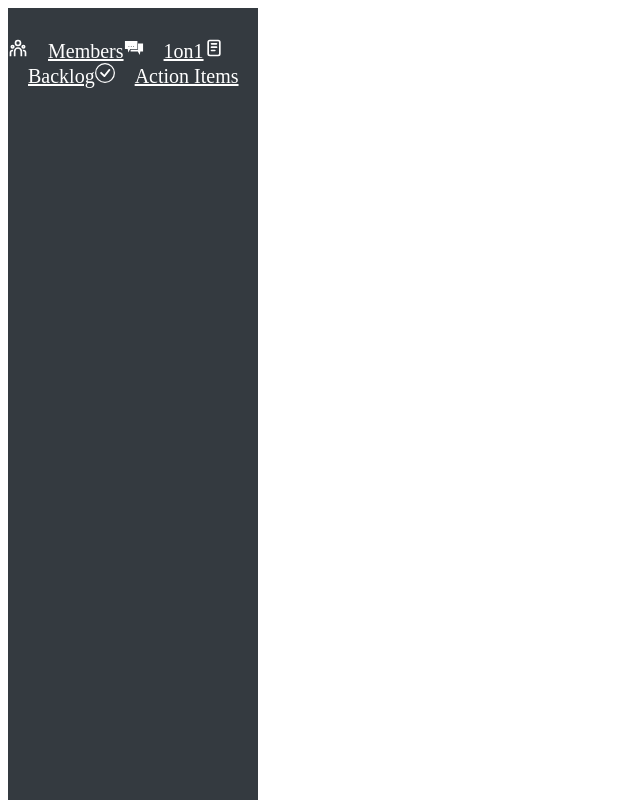
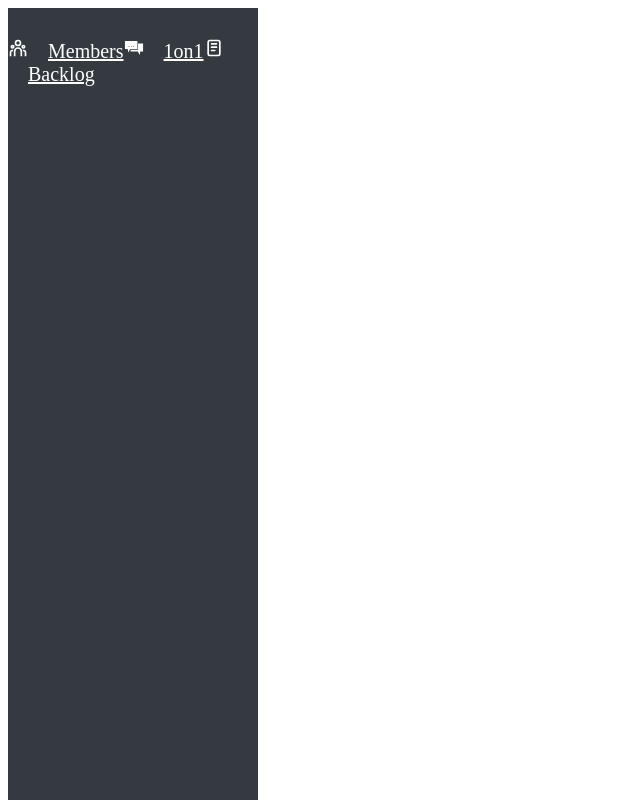
Before and after one commit to ohs30359-nobuhara/1on1-Launcher, a React app: page / in a window 1280 px wide. Shown: the top 800 px of the page, without its empty margins (0-640 px from the left). Built offline with nearby package versions, Linux system fonts and the light colour scheme; the HTML template or start-up script is replaced by a standard one.

Commit message:
page 切り替え処理を実装

```diff
--- a/src/index.tsx
+++ b/src/index.tsx
@@ -2,14 +2,40 @@ import ReactDOM from "react-dom";
 import React from "react";
 import {MainTemplate} from "./template/main";
 import OneOnOnePage from "./page/1on1";
-import MembersPage from "./page/membersPage";
+import Members from "./page/members";
 import {BacklogPage} from "./page/backlog";
+import {PageOption} from "./pageManager";
+import {PageKey} from "./pageKey";
+import { RiTeamLine } from 'react-icons/ri';
+import { GiTalk } from 'react-icons/gi';
+import { TbNotes } from 'react-icons/tb';
+
+
+const pages: PageOption[] = [
+  {
+    menuIcon: (<RiTeamLine className="menu-icon" />),
+    menuTitle: "Members",
+    component: (<Members/>),
+    key: PageKey.Members
+  },
+  {
+    menuIcon: (<GiTalk className="menu-icon" />),
+    menuTitle: "1on1",
+    component: (<OneOnOnePage/>),
+    key: PageKey.OneOnOne
+  },
+  {
+    menuIcon: (<TbNotes className="menu-icon" />),
+    menuTitle: "Backlog",
+    component: (<BacklogPage/>),
+    key: PageKey.Backlog
+  }
+]
+
 
 const App: React.FC = () => {
   return (
-    <MainTemplate>
-      <BacklogPage></BacklogPage>
-    </MainTemplate>
+    <MainTemplate pages={pages} />
   )
 }
 
--- a/src/page/membersPage.tsx
+++ b/src/page/members.tsx
@@ -40,7 +40,7 @@ const MemberProfile: React.FC<MemberProfileProps> = (props) => {
   )
 }
 
-const MembersPage: React.FC = () => {
+const Members: React.FC = () => {
   const memberStatus: MemberProfileProps[] = [
     {name: "suzuki", last1on1Date: "2022/11/01", assignDate: "2023/08/03"},
     {name: "tanaka", last1on1Date: "2023/01/01", assignDate: "2023/08/01"},
@@ -55,4 +55,4 @@ const MembersPage: React.FC = () => {
   );
 };
 
-export default MembersPage;
+export default Members;
--- /dev/null
+++ b/src/pageKey.ts
@@ -0,0 +1,5 @@
+export enum PageKey {
+  OneOnOne,
+  Backlog,
+  Members
+}
--- /dev/null
+++ b/src/pageManager.ts
@@ -0,0 +1,41 @@
+import {JSX} from "react";
+import {PageKey} from "./pageKey";
+
+export interface PageOption {
+  menuIcon: JSX.Element,
+  menuTitle: string,
+  component: JSX.Element
+  key: PageKey
+}
+
+class PageManager {
+  private pages: Map<PageKey, PageOption>
+  private changeHandler: (page: PageOption) => void
+
+  constructor() {
+    this.pages = new Map();
+    this.changeHandler = () => {};
+  }
+
+
+  setOption(pages: Array<PageOption>, changeHandler: (page: PageOption) => void): void {
+    pages.forEach(p => this.pages.set(p.key, p));
+    this.changeHandler = changeHandler
+  }
+
+  change(key: PageKey): void {
+    const op: PageOption | undefined = this.pages.get(key);
+
+    if (!op) {
+      console.error(`${key} is not found`);
+      return;
+    }
+    this.changeHandler(op);
+  }
+
+  getPage(): PageOption[] {
+    return Array.from(this.pages.values());
+  }
+}
+
+export const pageManager: PageManager = new PageManager();
--- a/src/template/main.tsx
+++ b/src/template/main.tsx
@@ -1,9 +1,6 @@
-import React, {ReactNode, useEffect, useState} from 'react';
+import React, {JSX, ReactNode, useEffect, useState} from 'react';
 import { Container, Row, Col, Nav } from 'react-bootstrap';
-import { RiTeamLine } from 'react-icons/ri';
-import { GiTalk } from 'react-icons/gi';
-import { TbNotes } from 'react-icons/tb';
-import { BsCheckCircle } from 'react-icons/bs';
+import {pageManager, PageOption} from "../pageManager";
 
 const MainMenu: React.FC = () => {
   const [menuHeight, setMenuHeight] = useState<number>(window.innerHeight);
@@ -12,6 +9,7 @@ const MainMenu: React.FC = () => {
     setMenuHeight(window.innerHeight);
   };
 
+  // メニューの高さをリサイズに合わせてbrowserの高さに揃える
   useEffect(() => {
     window.addEventListener('resize', updateMenuHeight);
     return () => {
@@ -35,29 +33,28 @@ const MainMenu: React.FC = () => {
 
   return (
     <div style={menuContainerStyle}>
-       <Nav defaultActiveKey="/home" className="flex-column">
-        <Nav.Link eventKey="link" className="d-flex align-items-center" style={fontStyle}>
-          <RiTeamLine className="menu-icon" />
-          <span className="ml-2" style={spanStyle}>Members</span>
-        </Nav.Link>
-        <Nav.Link eventKey="link" className="d-flex align-items-center" style={fontStyle}>
-          <GiTalk className="menu-icon" />
-          <span className="ml-2" style={spanStyle}>1on1</span>
-        </Nav.Link>
-        <Nav.Link eventKey="link" className="d-flex align-items-center" style={fontStyle}>
-          <TbNotes className="menu-icon" />
-          <span className="ml-2" style={spanStyle}>Backlog</span>
-        </Nav.Link>
-        <Nav.Link eventKey="link" className="d-flex align-items-center" style={fontStyle}>
-          <BsCheckCircle className="menu-icon" />
-          <span className="ml-2" style={spanStyle}>Action Items</span>
-        </Nav.Link>
+       <Nav className="flex-column">
+         {
+           pageManager.getPage().map(page => {
+             return (
+               <Nav.Link eventKey="link" className="d-flex align-items-center" style={fontStyle} onClick={() => pageManager.change(page.key)}>
+                 {page.menuIcon}
+                 <span className="ml-2" style={spanStyle}>{page.menuTitle}</span>
+               </Nav.Link>
+             )
+           })
+         }
       </Nav>
     </div>
   );
 };
 
-export const MainTemplate: React.FC<{ children: ReactNode }> = (props) => {
+export const MainTemplate: React.FC<{ pages: PageOption[] }> = (props) => {
+  const [page, setPage] = useState<JSX.Element | null>(null);
+
+  // ページマネージャーにページ一覧と更新用のメソッドを登録
+  pageManager.setOption(props.pages, (page) => setPage(page.component))
+
   return (
     <Container fluid className="p-0">
       <Row>
@@ -65,7 +62,7 @@ export const MainTemplate: React.FC<{ children: ReactNode }> = (props) => {
           <MainMenu/>
         </Col>
         <Col sm={9} className="p-4">
-          {props.children}
+          {page}
         </Col>
       </Row>
     </Container>
```
Also changed, not shown: 1 other file (tests, documents, lock files or other folders).
